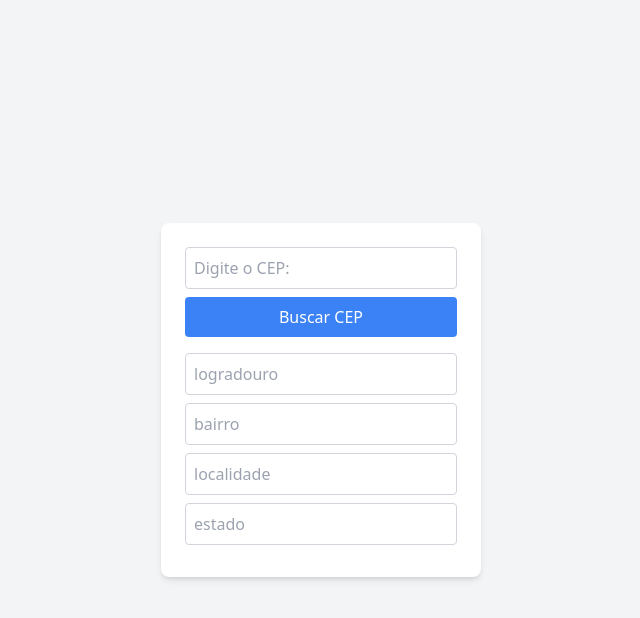
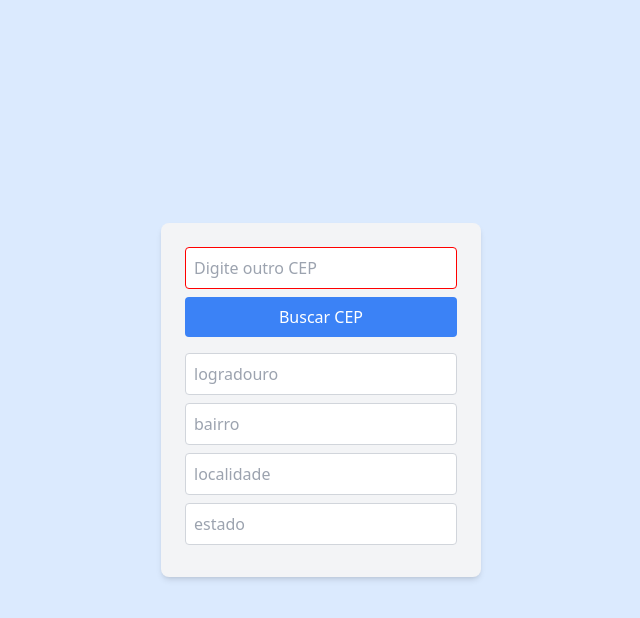
Before and after one commit to DaviAlencar2/atividades-ls, a plain HTML site: page req-async/index.html in a window 1280 px wide. Both pictures are taken after a click on the button "Buscar CEP". Shown: the whole page, without its empty margins (319-959 px from the left). Drawn offline with nearby package versions, Linux system fonts and the light colour scheme; files that its build step writes are made by us from their sources; no server answers.

Commit message:
refatorando req-async

```diff
--- a/req-async/index.html
+++ b/req-async/index.html
@@ -1,14 +1,24 @@
 <!DOCTYPE html>
-<html lang="en">
+<html lang="pt-br">
 <head>
     <meta charset="UTF-8">
     <meta name="viewport" content="width=device-width, initial-scale=1.0">
-    <title>Address</title>
-    <link rel="stylesheet" href="style.css">
+    <title>Requisição Assíncrona</title>
     <script src="https://cdn.tailwindcss.com"></script>
 </head>
-<body>
-    <script src="js/components.js"></script>
-    <script src="js/main.js"></script>
+<body class="bg-blue-100 h-screen flex items-center justify-center">
+    <form id="cepForm"class="bg-gray-100 p-6 rounded-lg shadow-md w-1/4 mx-auto">
+        <div id="inputBtnContainer" class="flex flex-col items-center mb-4">
+            <input name="cep" placeholder="Digite o CEP: " class="border border-gray-300 p-2 rounded mb-2 w-full">
+            <button id="btnCep" type="button" class="bg-blue-500 text-white p-2 rounded w-full">Buscar CEP</button>
+        </div>
+        <input name="logradouro" placeholder="logradouro" class="border border-gray-300 p-2 rounded mb-2 w-full">
+        <input name="bairro" placeholder="bairro" class="border border-gray-300 p-2 rounded mb-2 w-full">
+        <input name="localidade" placeholder="localidade" class="border border-gray-300 p-2 rounded mb-2 w-full">
+        <input name="estado" placeholder="estado" class="border border-gray-300 p-2 rounded mb-2 w-full">
+    </form>
+
+    <script src="js/utils.js" type="module"></script>
+    <script src="js/main.js" type="module"></script>
 </body>
 </html>
--- a/req-async/js/components.js
+++ /dev/null
@@ -1,42 +0,0 @@
-function createInputFields(){
-    const body = document.querySelector("body");
-    body.className = "flex flex-col items-center justify-center h-screen bg-gray-100";
-
-    const fields = ["logradouro", "bairro", "localidade", "estado"];
-    const form = document.createElement("form");
-    form.id = "cepForm";
-    form.className = "bg-white p-6 rounded-lg shadow-md w-1/4 mx-auto";
-
-    //div que vai encapsular o input do cep e o botao
-    const inputBtnContainer = document.createElement("div");
-    inputBtnContainer.id = "inputBtnContainer";
-    inputBtnContainer.className = "flex flex-col items-center mb-4";
-
-    const inputCep = document.createElement("input");
-    inputCep.name = "cep";
-    inputCep.placeholder = "Digite o CEP: ";
-    inputCep.className = "border border-gray-300 p-2 rounded mb-2 w-full";
-
-    const btnCep = document.createElement("button");
-    btnCep.id = "btnCep";
-    btnCep.textContent = "Buscar CEP";
-    btnCep.type = "button";
-    btnCep.className = "bg-blue-500 text-white p-2 rounded w-full";
-
-    inputBtnContainer.appendChild(inputCep);
-    inputBtnContainer.appendChild(btnCep);
-
-    form.appendChild(inputBtnContainer);
-
-    fields.forEach(field => {
-        const input = document.createElement("input");
-        input.name = field;
-        input.placeholder = `${field}`;
-        input.className = "border border-gray-300 p-2 rounded mb-2 w-full";
-        form.appendChild(input);
-    });
-
-    document.body.appendChild(form);
-}
-
-createInputFields();
--- a/req-async/js/main.js
+++ b/req-async/js/main.js
@@ -1,40 +1,30 @@
-function fillFields(data){
-    const form = document.getElementById("cepForm");
-    const fields = ["logradouro", "bairro", "localidade", "estado"];
-    fields.forEach(field => {
-        form.querySelector(`input[name='${field}']`).value = data[field];
-    });
-}
+import { fillFields, cepNotFound, removeError } from "./utils.js";
 
 function fetchCep(){
     const btn = document.getElementById("btnCep");
+
     btn.addEventListener("click", async () => {
         try {
             let cep = document.querySelector("input[name='cep']").value;
+            removeError();
             const url = `https://viacep.com.br/ws/${cep}/json/`;
+            const response = await fetch(url);
 
-            const response = await fetch(url);
             if (!response.ok) {
-                throw new Error('Erro na requisição');
+                throw new Error("CEP não encontrado");
             }
 
             const data = await response.json();
+
             if (data.erro) {
-                throw new Error('CEP não encontrado');
+                throw new Error("CEP não encontrado");
             }
 
-            console.log(data);
             fillFields(data);
         } catch (error) {
-            console.error(error);
             cepNotFound();
         }
     });
 }
 
-function cepNotFound(){
-    fillFields({logradouro: "", bairro: "", localidade: "", estado: ""});
-    alert("CEP não encontrado");
-}
-
 fetchCep();
--- /dev/null
+++ b/req-async/js/utils.js
@@ -0,0 +1,24 @@
+export function fillFields(data){
+    const form = document.getElementById("cepForm");
+    const fields = ["logradouro", "bairro", "localidade", "estado"];
+    fields.forEach(field => {
+        form.querySelector(`input[name='${field}']`).value = data[field];
+    });
+}
+
+export function cepNotFound(){
+    fillFields({logradouro: "", bairro: "", localidade: "", estado: "",});
+    let cep = document.querySelector("input[name='cep']")
+    cep.value = "";
+    cep.placeholder = "CEP não encontrado❗";
+    cep.style.borderColor = "red";
+}
+
+export function removeError(){
+    let cep = document.querySelector("input[name='cep']")
+
+   setTimeout(() => {
+       cep.placeholder = "Digite outro CEP";
+    }, 2800);
+    cep.style.borderColor = "";
+}
```
